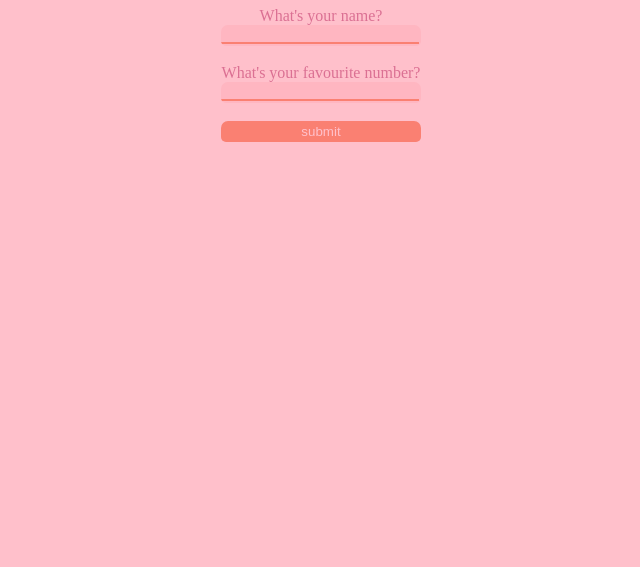
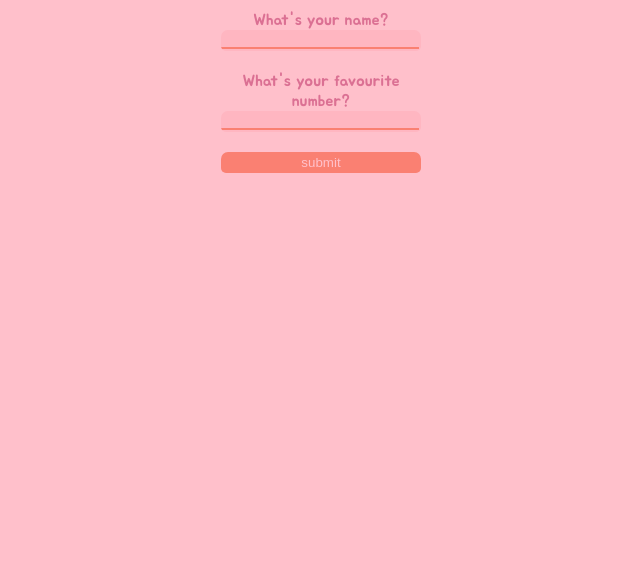
Before and after one commit to JG-exe/valentines26, a website built with Vite: page index.html in a window 1280 px wide. Shown: the part 233-800 px from the top of the page, without its empty margins (319-959 px from the left). Built offline with nearby package versions, Linux system fonts and the light colour scheme.

Commit message:
added font

```diff
--- a/src/style.css
+++ b/src/style.css
@@ -1,9 +1,11 @@
+@import url("https://fonts.googleapis.com/css2?family=Jua&display=swap");
 @import url(./css/colours.css);
 @import url(./css/btn.css);
 
 body {
   background-color: var(--bg-primary);
   color: var(--txt-primary);
+  font-family: "Jua", "fantasy";
 }
 
 .ctx {
```
